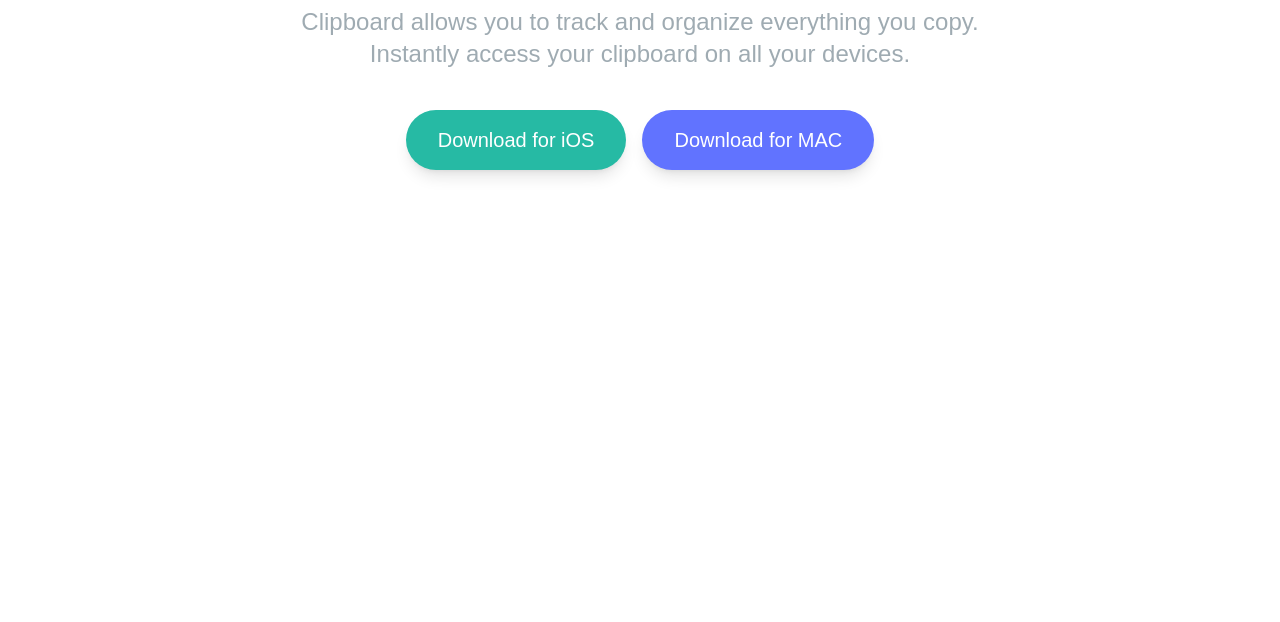
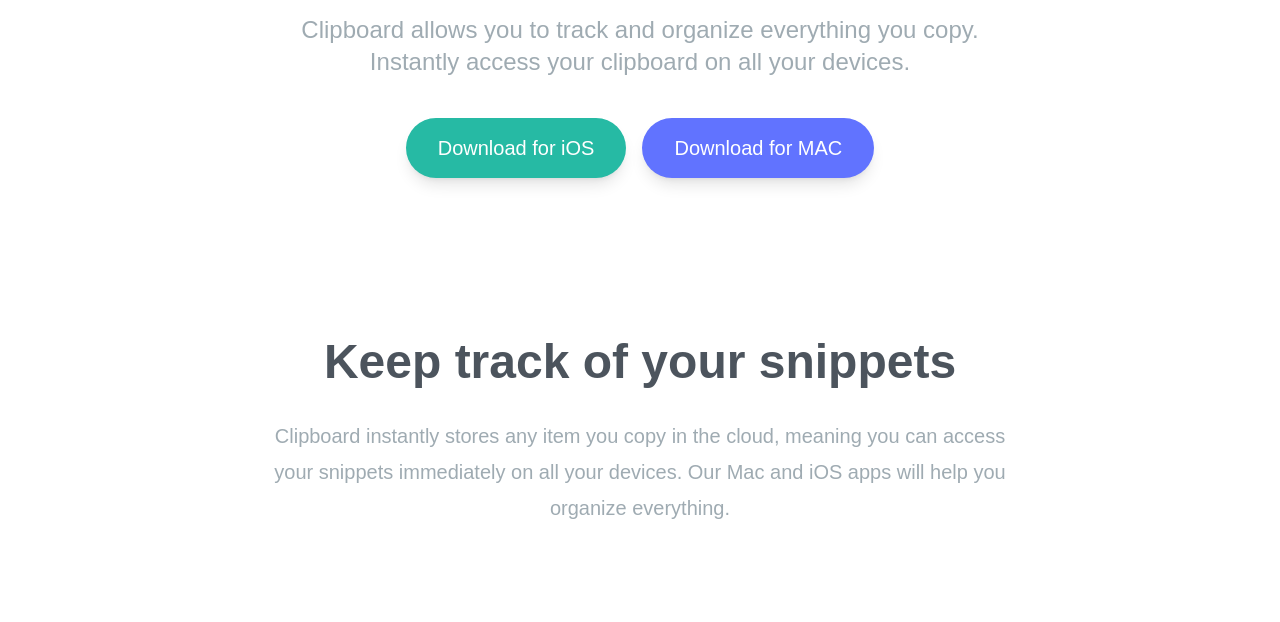
Before and after one commit to KawinHari/Clipboard-website-using-Tailwindcss, a website: page index.html in a window 1280 px wide. Shown: the part 383-1005 px from the top of the page. Before the commit the page ends 800 px from the top, so only its background shows below. Drawn offline with Linux system fonts and the light colour scheme; a web font is replaced by a local one.

Commit message:
Finished Snippet Section

```diff
--- a/index.html
+++ b/index.html
@@ -12,19 +12,17 @@
 <body>
     <!-- Hero Section -->
      <section class="hero">
-        <div class="max-w-6xl  mx-auto text-center mb-40 px-10 pt-16 ">
+        <div class="section-container mb-40 px-10 pt-16 ">
             <img src="images/logo.svg" alt="" class="mx-auto my-16">
 
-            <h3 class="text-4xl font-bold text-darkGrayishBlue md:text-5xl mb-6">
-                A history of everything you copy
-            </h3>
+            <h3>A history of everything you copy</h3>
             <p class="max-w-3xl mx-auto text-2xl  text-grayishBlue mb-10 ">
                 Clipboard allows you to track and organize everything you copy.
                 Instantly access your clipboard on all your devices.
 
             </p>
             <!-- Button Container -->
-            <button class="flex flex-col justify-center items-center w-full text-xl space-y-6  text-white md:flex-row md:space-y-0 md:space-x-4">
+            <button class="button-container">
                 <a href="#" class="p-4 px-8 rounded-full shadow-lg bg-strongCyan duration-200 hover:opacity-80">
                     Download for iOS
                 </a>
@@ -35,5 +33,16 @@
 
         </div>
      </section>
+     <!-- snippet section -->
+      <section class="snippets">
+        <div class="section-container my-20 px-10">
+            <h3>Keep track of your snippets</h3>
+            <p class="max-w-3xl mx-auto mb-24 text-xl leading-9 text-center text-grayishBlue">
+                Clipboard instantly stores any item you copy in the cloud, meaning you can access your snippets immediately on all your devices. Our Mac and iOS apps will help you organize everything.
+            </p>
+        </div>
+      </section>
+
+      <!-- Features Section -->
 </body>
 </html>
--- a/input.css
+++ b/input.css
@@ -1,3 +1,30 @@
 @tailwind base;
 @tailwind components;
 @tailwind utilities;
+
+@layer base{
+    h3{
+        @apply mb-8 text-4xl font-bold text-darkGrayishBlue md:text-5xl
+    }
+}
+
+
+.section-container{
+    @apply max-w-6xl  mx-auto text-center
+}
+
+.button-container{
+    @apply flex flex-col justify-center items-center w-full text-xl space-y-6  text-white md:flex-row md:space-y-0 md:space-x-4
+}
+
+body{
+    background-image: url('../images/bg-header-desktop.png');
+    background-repeat: no-repeat;
+    background-size: contain;
+}
+
+@media(max-width: 576px){
+    body{
+        background-image: url('../images/bg-header-mobile.png');
+    }
+}
```
Also changed, not shown: css/style.css.
